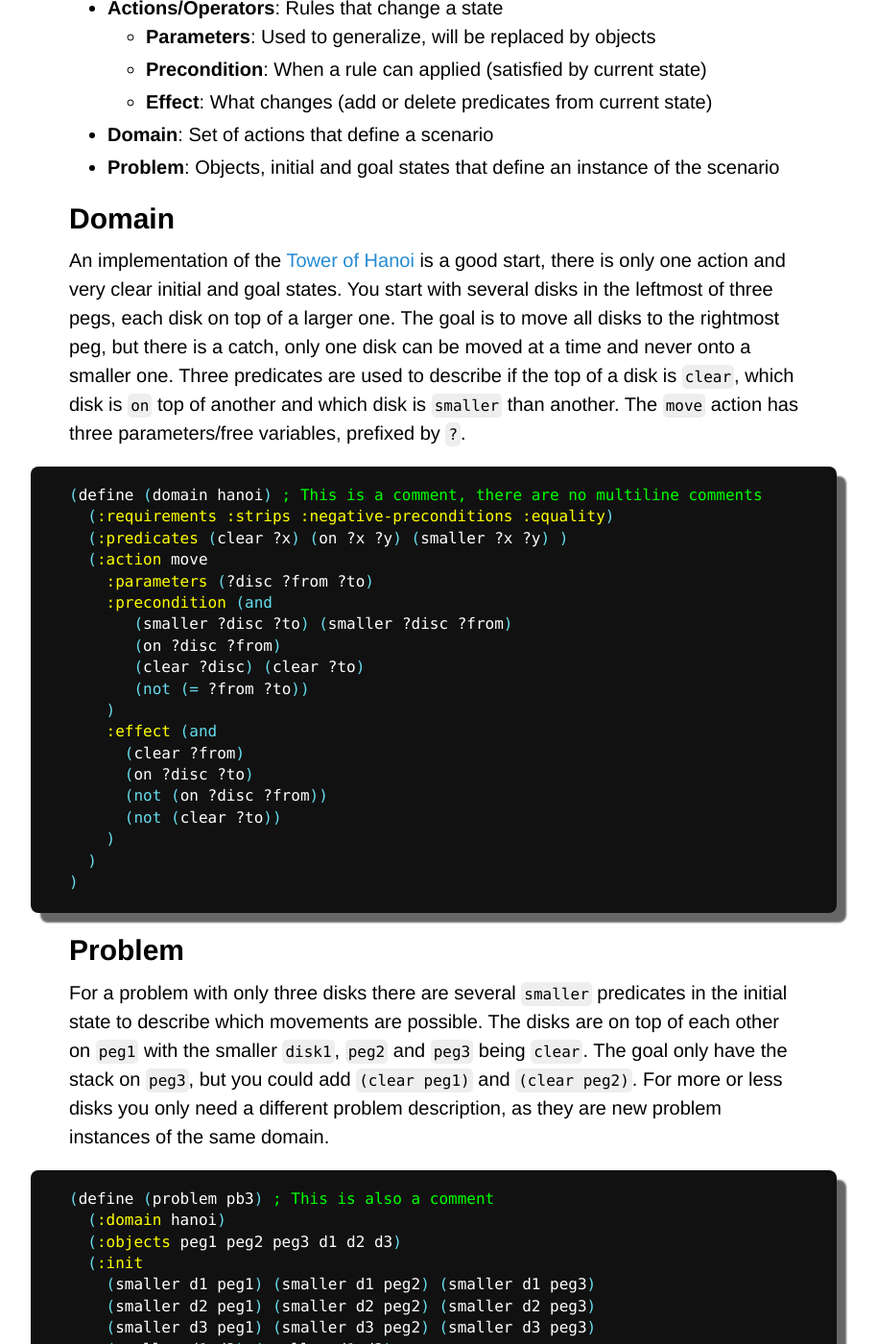
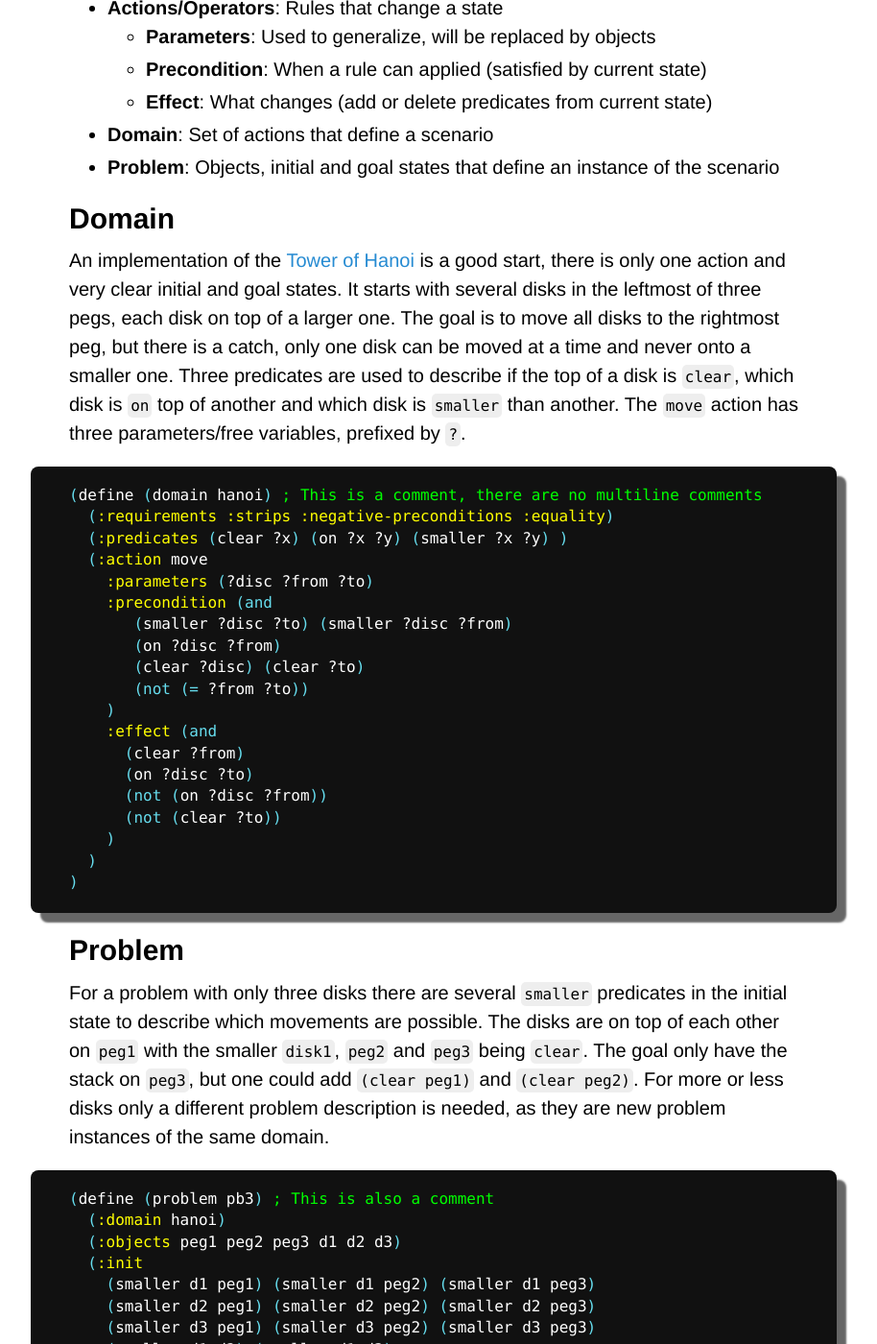
Before and after one commit to Maumagnaguagno/maumagnaguagno.github.io, a Jekyll site: the page built from pddl.md, in a window 1280 px wide and 1400 px high, scrolled down 995 px. Shown: the whole window at 96% size, without its empty margins (188-1102 px from the left). Built offline with Jekyll 4.4.1, drawn with Linux system fonts in a browser that asks for light colours; our own code applies the rules of GitHub Pages for plain Markdown files; some of the changed text lies outside the part shown.

Commit message:
Avoid use of you in PDDL

````diff
--- a/pddl.md
+++ b/pddl.md
@@ -36,7 +36,7 @@ PDDL is incremented from time to time to support new features, which may be modi
 
 ## Domain
 An implementation of the [Tower of Hanoi](https://en.wikipedia.org/wiki/Tower_of_Hanoi) is a good start, there is only one action and very clear initial and goal states.
-You start with several disks in the leftmost of three pegs, each disk on top of a larger one.
+It starts with several disks in the leftmost of three pegs, each disk on top of a larger one.
 The goal is to move all disks to the rightmost peg, but there is a catch, only one disk can be moved at a time and never onto a smaller one.
 Three predicates are used to describe if the top of a disk is ``clear``, which disk is ``on`` top of another and which disk is ``smaller`` than another.
 The ``move`` action has three parameters/free variables, prefixed by ``?``.
@@ -66,8 +66,8 @@ The ``move`` action has three parameters/free variables, prefixed by ``?``.
 ## Problem
 For a problem with only three disks there are several ``smaller`` predicates in the initial state to describe which movements are possible.
 The disks are on top of each other on ``peg1`` with the smaller ``disk1``, ``peg2`` and ``peg3`` being ``clear``.
-The goal only have the stack on ``peg3``, but you could add ``(clear peg1)`` and ``(clear peg2)``.
-For more or less disks you only need a different problem description, as they are new problem instances of the same domain.
+The goal only have the stack on ``peg3``, but one could add ``(clear peg1)`` and ``(clear peg2)``.
+For more or less disks only a different problem description is needed, as they are new problem instances of the same domain.
 
 ```elisp
 (define (problem pb3) ; This is also a comment
@@ -95,9 +95,9 @@ The expressive power is handled in layers of **requirements** in PDDL.
 Not to mention the many experimental requirements that are published without sufficient implementation details.
 A planner that support everything is too complex for developers that are interested in a subset of PDDL that solves their problem, they need to focus on something they can maintain and optimize for their use case.
 It is left to the user to select ideal/correct planner based on their requirements:
-- What do you need to better describe domain and problem?
-  - The ``:requirements`` field is your friend
-- What do you expect?
+- What is needed to better describe domain and problem?
+  - Use the ``:requirements`` field correctly
+- What is expected?
   - Satisficing plan (sub-optimal, fast)
   - Step-optimal plan (optimal, slow)
   - Metric-based plan (minimize/maximize time/cost/resource, slower)
@@ -126,7 +126,7 @@ These are a few tricks to **downgrade** PDDL:
   - Break each side of the disjunction in a different action
   - ``(and (p0 a) (or (p1 b) (p2 c)))`` to ``(and (p0 a) (p1 b))``, ``(and (p0 a) (p2 c))``
 
-The following action can help you identify how requirements are used:
+The following action shows how most common requirements take place:
 
 ```elisp
 (:action name
@@ -155,22 +155,21 @@ The following action can help you identify how requirements are used:
 ```
 
 ## Documentation
-Once you have your domain and problems it is important to document your decisions.
+Once domain and problems is done it is important to document the design decisions that were taken.
 But what is important to report/document?
 - Which planner is compatible with the description?
-  - Do not forget to describe version and flags that were used to execute
-- Which requirements were used?
+  - Describe version and flags used to execute
+- Which requirements and predicates were used?
   - Why?
   - Do they make it simpler to describe/understand the problem?
-- Which predicates were used?
 - Small modifications impact the description/planning?
   - Typing
   - More objects
   - More predicates in goal
 
 ## LaTeX listings
-You can add PDDL to your papers/reports using LaTeX listings with a custom template.
-To simplify this process I created a [repository](https://github.com/Maumagnaguagno/Planning_LaTeX "Planning LaTeX") to contain listings for planning and usage example.
+It is possible to add syntax highlighted PDDL to your papers/reports using LaTeX listings with a custom template.
+To simplify this process I created a [repository](https://github.com/Maumagnaguagno/Planning_LaTeX "Planning LaTeX") with listings for planning descriptions.
 
 ## References
 - [PDDL 2.1](https://helios.hud.ac.uk/scommv/IPC-14/repository/fox-long-jair-2003.pdf) by Fox and Long
````
